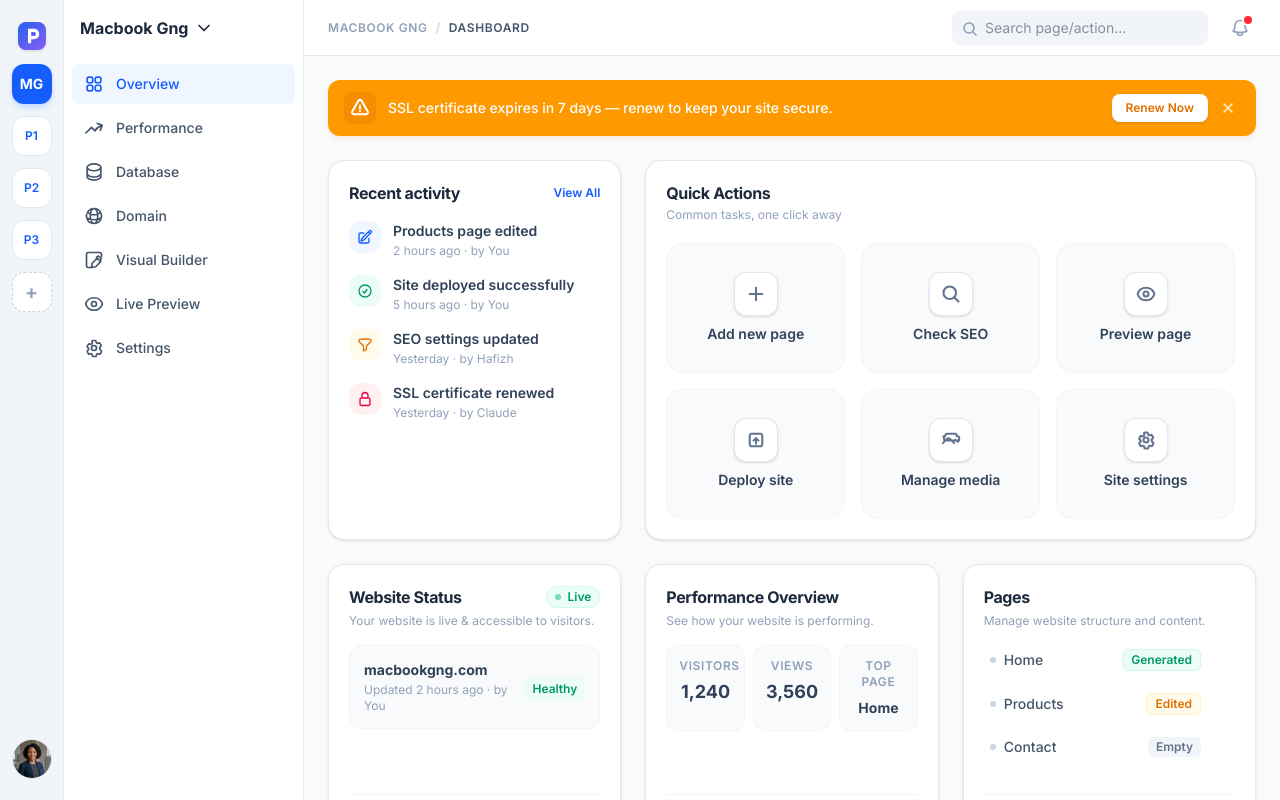
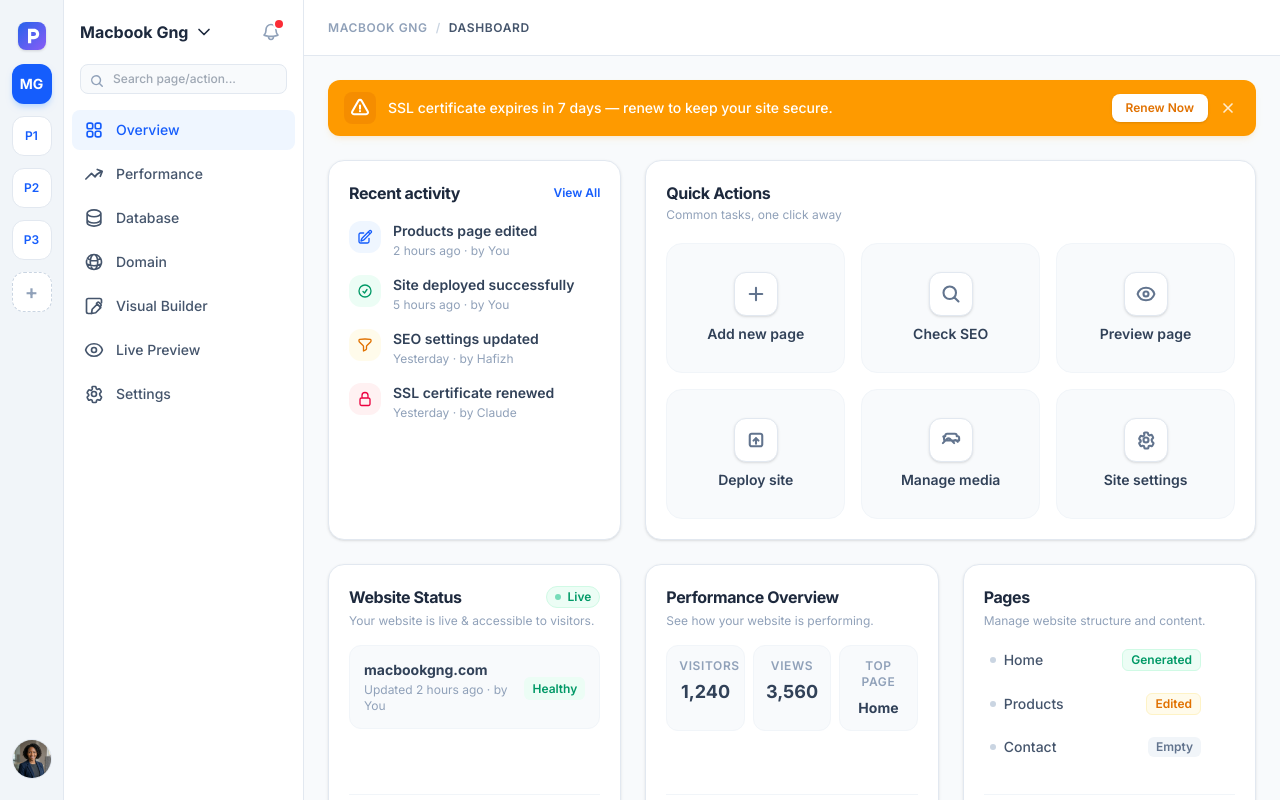
Before and after one commit to ErickOcto/hci-portify, a website built with Vite: page index.html in a window 1280 px wide. Built offline with nearby package versions, Linux system fonts and the light colour scheme.

Commit message:
feat: move search bar and notifications from header to sidebar

```diff
--- a/index.html
+++ b/index.html
@@ -75,13 +75,31 @@
         <div class="w-60 bg-white border-r border-slate-200 flex flex-col justify-between py-4">
           <div>
             <!-- Workspace Selector Header -->
-            <div class="px-4 mb-6 flex items-center justify-between">
+            <div class="px-4 mb-4 flex items-center justify-between">
               <button class="flex items-center space-x-2 font-bold text-slate-800 hover:text-blue-600 transition-colors">
                 <span id="sidebar-project-name">Macbook Gng</span>
                 <svg xmlns="http://www.w3.org/2000/svg" fill="none" viewBox="0 0 24 24" stroke-width="2.5" stroke="currentColor" class="w-4 h-4">
                   <path stroke-linecap="round" stroke-linejoin="round" d="M19.5 8.25l-7.5 7.5-7.5-7.5" />
                 </svg>
               </button>
+
+              <!-- Notifications -->
+              <button class="relative p-1.5 text-slate-400 hover:text-slate-600 rounded-lg hover:bg-slate-50 transition-colors" title="Notifications">
+                <span class="absolute top-1 right-1 w-2 h-2 rounded-full bg-red-500 ring-2 ring-white"></span>
+                <svg xmlns="http://www.w3.org/2000/svg" fill="none" viewBox="0 0 24 24" stroke-width="2" stroke="currentColor" class="w-5 h-5">
+                  <path stroke-linecap="round" stroke-linejoin="round" d="M14.857 17.082a23.848 23.848 0 005.454-1.31A8.967 8.967 0 0118 9.75v-.7V9A6 6 0 006 9v.75a8.967 8.967 0 01-2.312 6.022c1.733.64 3.56 1.085 5.455 1.31m5.714 0a24.255 24.255 0 01-5.714 0m5.714 0a3 3 0 11-5.714 0" />
+                </svg>
+              </button>
+            </div>
+
+            <!-- Sidebar Search bar -->
+            <div class="px-4 mb-4">
+              <div class="relative w-full">
+                <input type="text" placeholder="Search page/action..." class="w-full bg-slate-50 border border-slate-200 rounded-lg py-1.5 pl-8 pr-3 text-xs focus:bg-white focus:border-blue-400 focus:outline-none transition-all text-slate-600 font-medium" />
+                <svg xmlns="http://www.w3.org/2000/svg" fill="none" viewBox="0 0 24 24" stroke-width="2.5" stroke="currentColor" class="w-3.5 h-3.5 text-slate-400 absolute left-2.5 top-2.5">
+                  <path stroke-linecap="round" stroke-linejoin="round" d="M21 21l-5.197-5.197m0 0A7.5 7.5 0 105.196 5.196a7.5 7.5 0 0010.607 10.607z" />
+                </svg>
+              </div>
             </div>
 
             <!-- Navigation Links -->
@@ -157,25 +175,6 @@
             <span id="header-project-name">Macbook Gng</span>
             <span class="text-slate-300">/</span>
             <span class="text-slate-600" id="current-tab-label">Dashboard</span>
-          </div>
-
-          <!-- Header Right Utilities -->
-          <div class="flex items-center space-x-4">
-            <!-- Search bar -->
-            <div class="relative w-48 lg:w-64">
-              <input type="text" placeholder="Search page/action..." class="w-full bg-slate-100 border border-transparent rounded-lg py-1.5 pl-8 pr-3 text-sm focus:bg-white focus:border-blue-400 focus:outline-none transition-all" />
-              <svg xmlns="http://www.w3.org/2000/svg" fill="none" viewBox="0 0 24 24" stroke-width="2.5" stroke="currentColor" class="w-4 h-4 text-slate-400 absolute left-2.5 top-2.5">
-                <path stroke-linecap="round" stroke-linejoin="round" d="M21 21l-5.197-5.197m0 0A7.5 7.5 0 105.196 5.196a7.5 7.5 0 0010.607 10.607z" />
-              </svg>
-            </div>
-
-            <!-- Notifications -->
-            <button class="relative p-1.5 text-slate-400 hover:text-slate-600 rounded-lg hover:bg-slate-50 transition-colors" title="Notifications">
-              <span class="absolute top-1 right-1 w-2 h-2 rounded-full bg-red-500 ring-2 ring-white"></span>
-              <svg xmlns="http://www.w3.org/2000/svg" fill="none" viewBox="0 0 24 24" stroke-width="2" stroke="currentColor" class="w-5 h-5">
-                <path stroke-linecap="round" stroke-linejoin="round" d="M14.857 17.082a23.848 23.848 0 005.454-1.31A8.967 8.967 0 0118 9.75v-.7V9A6 6 0 006 9v.75a8.967 8.967 0 01-2.312 6.022c1.733.64 3.56 1.085 5.455 1.31m5.714 0a24.255 24.255 0 01-5.714 0m5.714 0a3 3 0 11-5.714 0" />
-              </svg>
-            </button>
           </div>
         </header>
 
```
